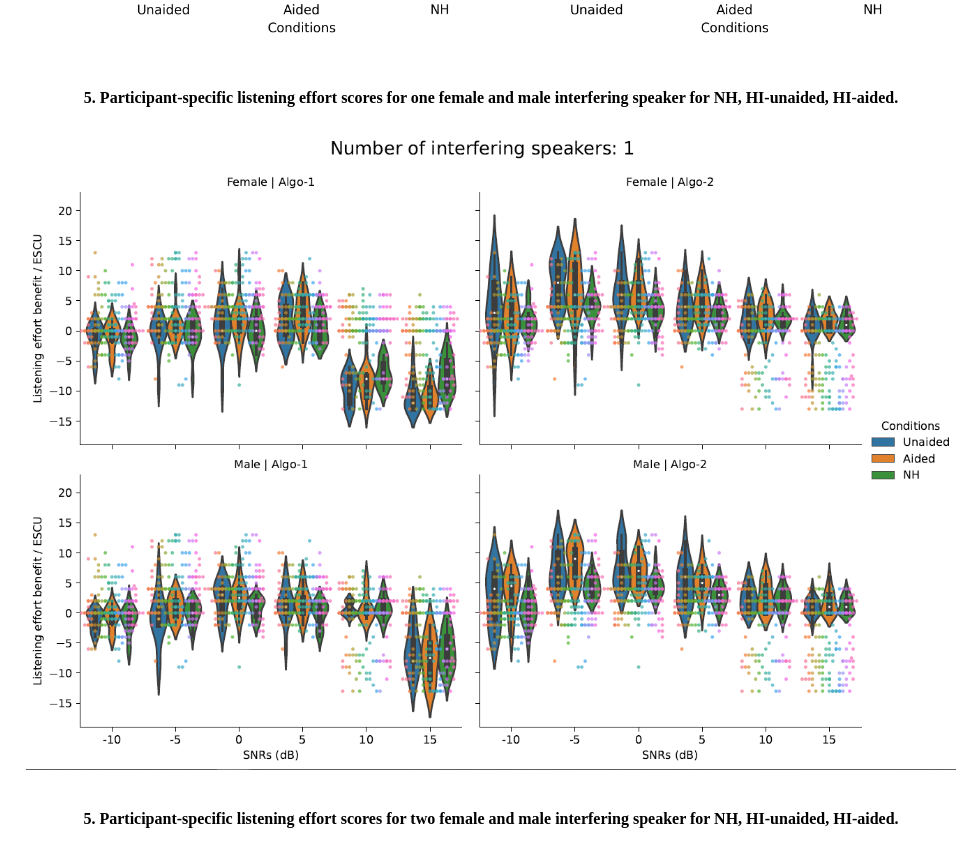
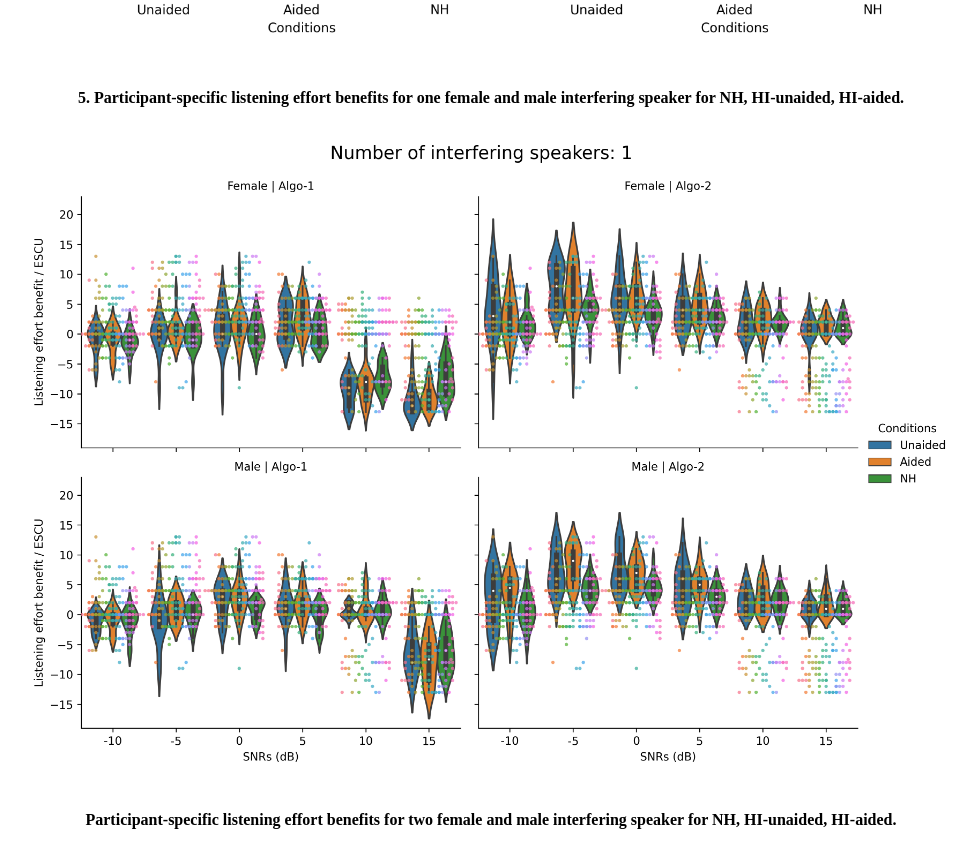
Before and after one commit to raginisinha/examples_german.github.io, a plain HTML site: page index.html in a window 1280 px wide. Shown: the part 7346-8201 px from the top of the page, without its empty margins (149-1129 px from the left). Drawn offline with Linux system fonts and the light colour scheme.

Commit message:
Update index.html

```diff
--- a/index.html
+++ b/index.html
@@ -224,17 +224,17 @@
     </div>
 </div>
 
-<center><p><b>5. Participant-specific listening effort scores for one female and male interfering speaker for NH, HI-unaided, HI-aided.</p></center>
+<center><p><b>5. Participant-specific listening effort benefits for one female and male interfering speaker for NH, HI-unaided, HI-aided.</p></center>
 	<div class="container">
     <div class="audio-column">
-		<center><img src="le_1_speaker.PNG" alt="SDR"></center>
+		<center><img src="violin_with_participant_scores_dynamic_1_new.png" alt="SDR"></center>
     </div>
 </div>
 
-<center><p><b>5. Participant-specific listening effort scores for two female and male interfering speaker for NH, HI-unaided, HI-aided.</p></center>
+<center><p><b>Participant-specific listening effort benefits for two female and male interfering speaker for NH, HI-unaided, HI-aided.</p></center>
 	<div class="container">
     <div class="audio-column">
-		<center><img src="le_2_speakers.PNG" alt="SDR"></center>
+		<center><img src="violin_with_participant_scores_dynamic_2_new.png" alt="SDR"></center>
     </div>
 </div>
 </body>
```
